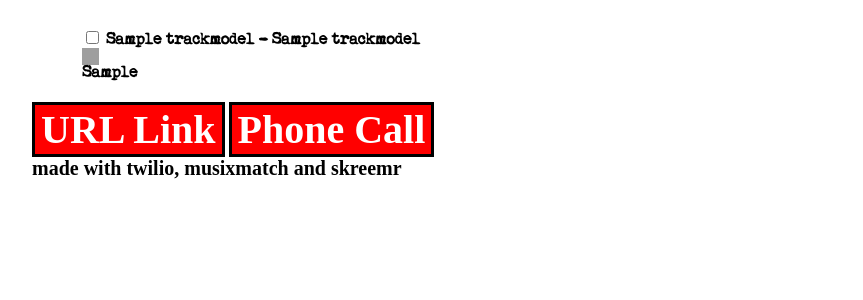
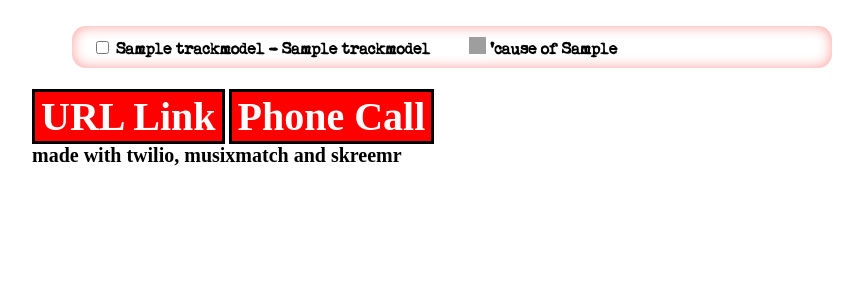
Before and after one commit to natea/Valentunes, a Django app: template vt/valentunes/templates/choose.html in a window 1280 px wide. Shown: the part 196-496 px from the top of the page, without its empty margins (208-1071 px from the left). Run offline with Django 3.2, Linux system fonts and the light colour scheme; the template is opened without the code that fills it: values that come from a table or form of the project are taken from there, others are empty; tables that the repository leaves empty hold one stand-in row (values such as "Sample post"); parts of the project's set-up code (start-up, migrations or seed data) failed here and were passed over; some libraries are stand-ins or nearby versions; some web fonts are replaced; grey boxes are pictures that could not be loaded.

Commit message:
I really should stop futzing around with the styles

```diff
--- a/vt/css/style.css
+++ b/vt/css/style.css
@@ -36,7 +36,46 @@ input.btn {
 	border: 3px solid;
 	border-color: Black;
 }
+.even {
 
+      -moz-box-shadow: inset 0px 0px 14px #FC9D9A; /* FF3.5+ */
+  -webkit-box-shadow: inset 0px 0px 14px #FC9D9A; /* Saf3.0+, Chrome */
+          box-shadow: inset 0px 0px 14px #FC9D9A; /* Opera 10.5, IE9 */
+     -moz-border-radius: 14px; /* FF1+ */
+  -webkit-border-radius: 14px; /* Saf3-4 */
+          border-radius: 14px; /* Opera 10.5, IE9, Saf5, Chrome */
+  padding:10px;
+
+}
+.even div{
+display:inline;
+}
+.odd div{
+display:inline;
+}
+
+.odd {
+      -moz-box-shadow: inset 0px 0px 14px #FE4365; /* FF3.5+ */
+  -webkit-box-shadow: inset 0px 0px 14px #FE4365; /* Saf3.0+, Chrome */
+          box-shadow: inset 0px 0px 14px #FE4365; /* Opera 10.5, IE9 */
+
+     -moz-border-radius: 14px; /* FF1+ */
+  -webkit-border-radius: 14px; /* Saf3-4 */
+          border-radius: 14px; /* Opera 10.5, IE9, Saf5, Chrome */
+  padding:10px;
+}
+.player {
+
+      -moz-box-shadow: 0px 0px 6px #FFF; /* FF3.5+ */
+  -webkit-box-shadow: 0px 0px 6px #FFF; /* Saf3.0+, Chrome */
+          box-shadow: 0px 0px 6px #fff; /* Opera 10.5, IE9 */
+
+     -moz-border-radius: 4px; /* FF1+ */
+  -webkit-border-radius: 4px; /* Saf3-4 */
+          border-radius: 4px; /* Opera 10.5, IE9, Saf5, Chrome */
+  padding-left: 35px;
+
+}
 .small {
   text-align: left;
   font-family:MyUnderwoodRegular, serif;
--- a/vt/valentunes/templates/choose.html
+++ b/vt/valentunes/templates/choose.html
@@ -18,7 +18,7 @@
           <img src="noflash.gif" width="17" height="17" alt="" />
           </object>
     </div>
-    <div class="reason">{{ track.reason }}</div>
+    <div class="reason">'cause of {{ track.reason }}</div>
      </li>
     {% endfor %}
 </ul>
```
